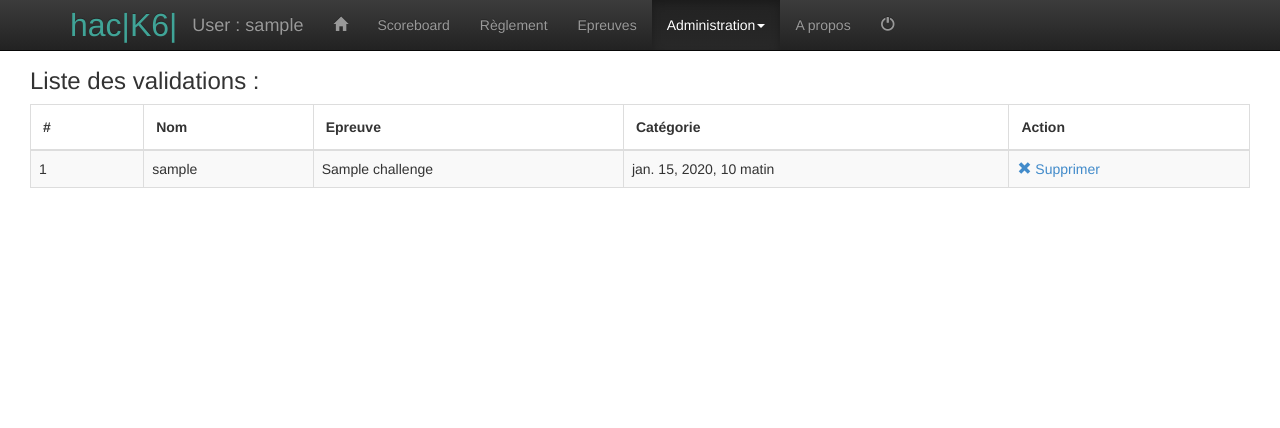
After one commit to Crypt0-M3lon/k6, a Django app: page /admin/validations in a window 1280 px wide. The commit adds this page. Shown: the top 428 px of the page. Run offline with Django 3.2, Linux system fonts and the light colour scheme; a user stored in the database is signed in; tables that the repository leaves empty hold one stand-in row (values such as "Sample post"); some libraries are stand-ins or nearby versions.

Commit message:
Possibilité de voir et supprimer les validations

```diff
--- a/site_ctf/models.py
+++ b/site_ctf/models.py
@@ -5,33 +5,35 @@ from django.contrib.auth.models import User
 from datetime import datetime
 
 class Categorie(models.Model):
-  id = models.AutoField(primary_key=True, db_column='id')
-  name = models.CharField(max_length=45, unique=True, db_column='name')
-  description = models.TextField(db_column='description')
-  class Meta:
-    db_table = 'Categories'
+    id = models.AutoField(primary_key=True, db_column='id')
+    name = models.CharField(max_length=45, unique=True, db_column='name')
+    description = models.TextField(db_column='description')
+    class Meta:
+        db_table = 'Categories'
     def __str__(self):
-      return self.name
+        return self.name
 
 class Challenge(models.Model):
-  id = models.AutoField(primary_key=True, db_column='id')
-  name = models.CharField(max_length=45, unique=True, db_column='name')
-  img = models.CharField(max_length=255, unique=False, db_column='img')
-  description = models.TextField(db_column='description')
-  points = models.IntegerField(null=False, blank=False, db_column='points')
-  url = models.CharField(max_length=255, unique=True, db_column='url')
-  flag = models.CharField(max_length=255, unique=True, db_column='flag')
-  categorie = models.ForeignKey('Categorie', to_field='id', db_column='categorie')
-  seuil = models.IntegerField(default=0, null=False, blank=False, db_column='seuil')
-  private = models.BooleanField(default=True, db_column='blocked')
-  class Meta:
-    db_table = 'Challenges'
+    id = models.AutoField(primary_key=True, db_column='id')
+    name = models.CharField(max_length=45, unique=True, db_column='name')
+    img = models.CharField(max_length=255, unique=False, db_column='img')
+    description = models.TextField(db_column='description')
+    points = models.IntegerField(null=False, blank=False, db_column='points')
+    url = models.CharField(max_length=255, unique=True, db_column='url')
+    flag = models.CharField(max_length=255, unique=True, db_column='flag')
+    categorie = models.ForeignKey('Categorie', to_field='id', db_column='categorie')
+    seuil = models.IntegerField(default=0, null=False, blank=False, db_column='seuil')
+    private = models.BooleanField(default=True, db_column='blocked')
+    class Meta:
+        db_table = 'Challenges'
+    def __str__(self):
+        return self.name
 
 class Validation(models.Model):
-  id = models.AutoField(primary_key=True, db_column='id')
-  user = models.ForeignKey(User)
-  chall = models.ForeignKey('Challenge', to_field='id', db_column='chall')
-  value = models.IntegerField(null=False, blank=False, db_column='value')
-  timestamp = models.DateTimeField(default=lambda :datetime.now(), db_column='timestamp')
-  class Meta:
-    db_table = 'Validations'
+    id = models.AutoField(primary_key=True, db_column='id')
+    user = models.ForeignKey(User)
+    chall = models.ForeignKey('Challenge', to_field='id', db_column='chall')
+    value = models.IntegerField(null=False, blank=False, db_column='value')
+    timestamp = models.DateTimeField(default=lambda :datetime.now(), db_column='timestamp')
+    class Meta:
+        db_table = 'Validations'
--- a/site_ctf/templates/base.html
+++ b/site_ctf/templates/base.html
@@ -69,6 +69,7 @@
             <li><a href="{% url 'view_users' %}">Voir les utilisateurs</a></li>
             <li><a href="{% url 'view_cate' %}">Voir les catégories</a></li>
             <li><a href="{% url 'view_challs' %}">Voir les épreuves</a></li>
+            <li><a href="{% url 'view_validations' %}">Voir les validations</a></li>
           </ul>
         </li>
         {% endif %}
--- /dev/null
+++ b/site_ctf/templates/staff/view_validations.html
@@ -0,0 +1,35 @@
+{% extends "base.html" %}
+{% block nav-admin %}active{% endblock %}
+{% block title %}Liste des épreuves{% endblock %}
+
+{% block content %}
+
+<h3>Liste des validations :</h3>
+
+<div class="table-responsive">
+  <table id="table" class="table table-striped tablesorter">
+    <thead>
+      <tr>
+        <th>#</th>
+        <th>Nom</th>
+        <th>Epreuve</th>
+        <th>Catégorie</th>
+        <th>Action</th>
+      </tr>
+    </thead>
+
+    <tbody>
+        {% for validation in validations %}
+    <tr>
+      <td>{{validation.id}}</td>
+      <td>{{validation.user}}</td>
+      <td>{{validation.chall}}</td>
+      <td>{{validation.timestamp}}</td>
+      <td><a href="{% url 'delete_validation' validation.id %}"><span class="glyphicon glyphicon-remove"></span> Supprimer</a></td>
+    </tr>
+    {% endfor %}
+    </tbody>
+  </table>
+</div>
+
+{% endblock %}
--- a/site_ctf/urls.py
+++ b/site_ctf/urls.py
@@ -12,6 +12,8 @@ admin_patterns = patterns('site_ctf.views_admin',
     url(r'^/?$', 'accueil',name='admin_accueil'),
     url(r'/users$', 'view_users',name='view_users'),
     url(r'/cate$', 'view_cate',name='view_cate'),
+    url(r'/validations$', 'view_validations',name='view_validations'),
+    url(r'/delete_validation/(?P<validationID>[0-9]+)$', 'delete_validation',name='delete_validation'),
     url(r'/challs$', 'view_challs',name='view_challs'),
     url(r'/add_chall$', 'add_chall',name='add_chall'),
     url(r'/add_cate$', 'add_cate',name='add_cate'),
--- a/site_ctf/views_admin.py
+++ b/site_ctf/views_admin.py
@@ -95,3 +95,20 @@ def edit_user(request, userID):
   except Challenge.DoesNotExist:
     print "User "+ userID +" not found"
     return HttpResponseRedirect('/admin/users')
+
+
+
+@permission_required('is_staff', login_url="/")
+def view_validations(request):
+    validations = Validation.objects.all()
+    return render(request,'staff/view_validations.html',{'validations':validations})
+
+@permission_required('is_staff', login_url="/")
+def delete_validation(request, validationID):
+    try:
+        Validation.objects.filter(id=validationID).delete()
+
+    except Challenge.DoesNotExist:
+        return HttpResponseRedirect('/admin/users')
+    validations = Validation.objects.all()
+    return render(request,'staff/view_validations.html',{'validations':validations})
```
